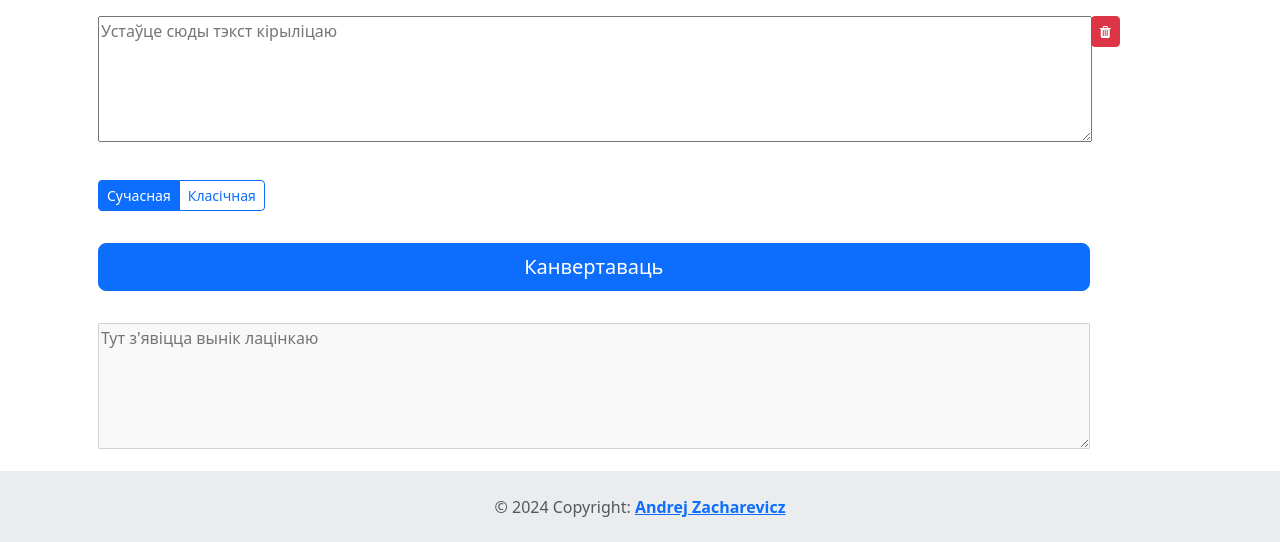
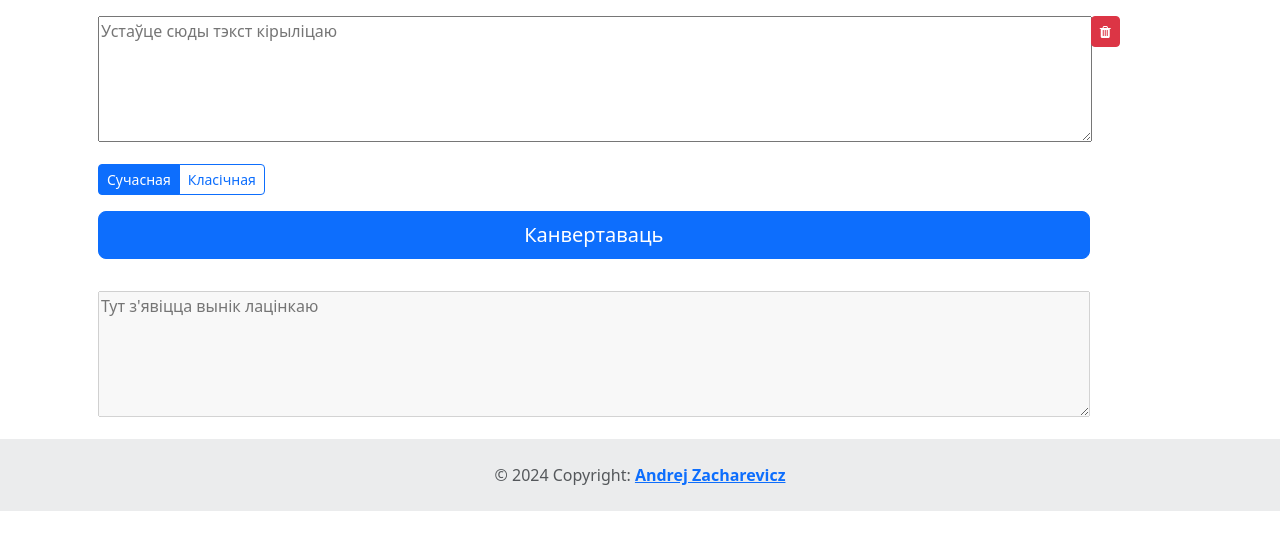
Before and after one commit to measles/latynkatar_site, a Flask app: page / in a window 1280 px wide. Shown: the part 112-654 px from the top of the page. Run offline with Flask 3, Linux system fonts and the light colour scheme.

Commit message:
Ссунуў кнопкі выбару тыпу лацінкі крыху бліжэй да поля з уваходным тэкстам

```diff
--- a/templates/index.html
+++ b/templates/index.html
@@ -14,7 +14,7 @@
                 </div>
                 <!-- Зыходны тэкст і кнопка яго ачысткі -->
                 <!-- Выбар тыпу лацінкі для канвертацыі -->
-                <div class="btn-group p-3" role="group">
+                <div class="btn-group px-3" role="group">
                     <input type="radio" class="btn-check btn-sm" name="type-radio" id="type-modern" autocomplete="off" checked>
                     <label class="btn btn-outline-primary btn-sm" for="type-modern">Сучасная</label>
                     <input type="radio" class="btn-check btn-sm" name="type-radio" id="type-classic" autocomplete="off">
```
